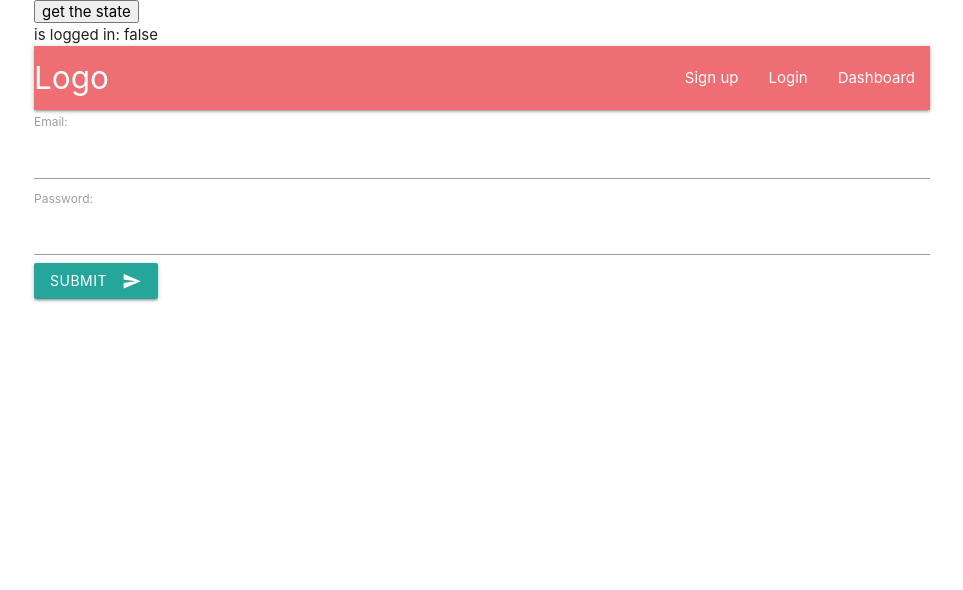
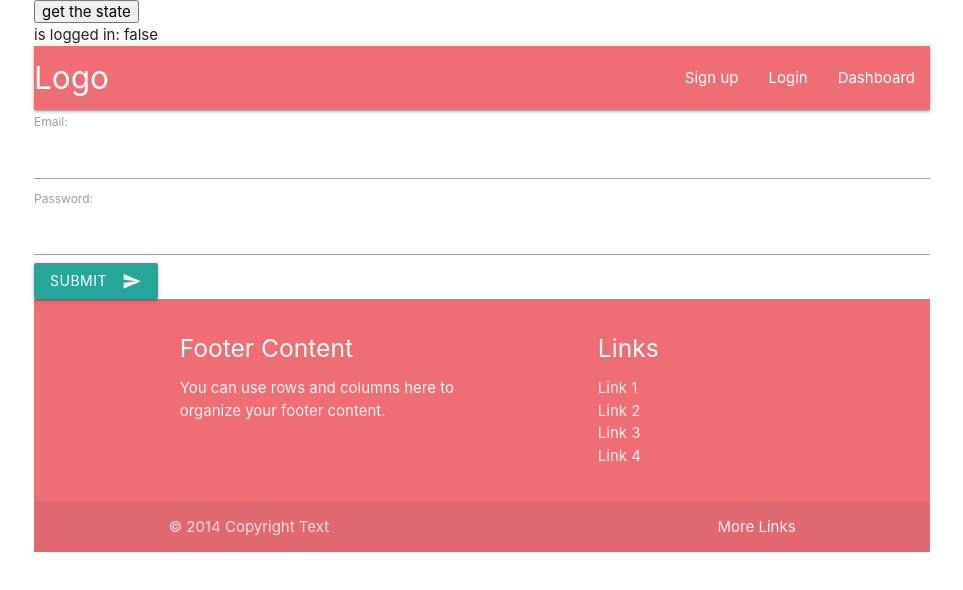
Before and after one commit to jasonschmitt/personal-budget-final-ui-2, a React (Create React App) app: page /login in a window 1280 px wide. Shown: the top 590 px of the page, without its empty margins (158-1121 px from the left). Built offline with nearby package versions, Linux system fonts and the light colour scheme.

Commit message:
adding default footer

```diff
--- a/src/App.js
+++ b/src/App.js
@@ -8,6 +8,7 @@
 import Login from "./pages/login";
 import Dashboard from "./pages/dashboard";
 import Logout from "./pages/logout";
+import Footer from "./components/footer/footer";
 import { BrowserRouter as Router, Switch, Route } from "react-router-dom";
 import axios from "axios";
 import ProtectedRoute from "./ProtectedRoute";
@@ -105,6 +106,7 @@
             component={Logout}
           />
         </Switch>
+        <Footer />
       </Router>
     );
   }
--- /dev/null
+++ b/src/components/footer/footer.js
@@ -0,0 +1,56 @@
+import React from "react";
+
+class Footer extends React.Component {
+  render() {
+    return (
+      <footer className="page-footer">
+        <div className="container">
+          <div className="row">
+            <div className="col l6 s12">
+              <h5 className="white-text">Footer Content</h5>
+              <p className="grey-text text-lighten-4">
+                You can use rows and columns here to organize your footer
+                content.
+              </p>
+            </div>
+            <div className="col l4 offset-l2 s12">
+              <h5 className="white-text">Links</h5>
+              <ul>
+                <li>
+                  <a className="grey-text text-lighten-3" href="#!">
+                    Link 1
+                  </a>
+                </li>
+                <li>
+                  <a className="grey-text text-lighten-3" href="#!">
+                    Link 2
+                  </a>
+                </li>
+                <li>
+                  <a className="grey-text text-lighten-3" href="#!">
+                    Link 3
+                  </a>
+                </li>
+                <li>
+                  <a className="grey-text text-lighten-3" href="#!">
+                    Link 4
+                  </a>
+                </li>
+              </ul>
+            </div>
+          </div>
+        </div>
+        <div className="footer-copyright">
+          <div className="container">
+            © 2014 Copyright Text
+            <a className="grey-text text-lighten-4 right" href="#!">
+              More Links
+            </a>
+          </div>
+        </div>
+      </footer>
+    );
+  }
+}
+
+export default Footer;
```
Also changed, not shown: 1 other file (tests, documents, lock files or other folders).
